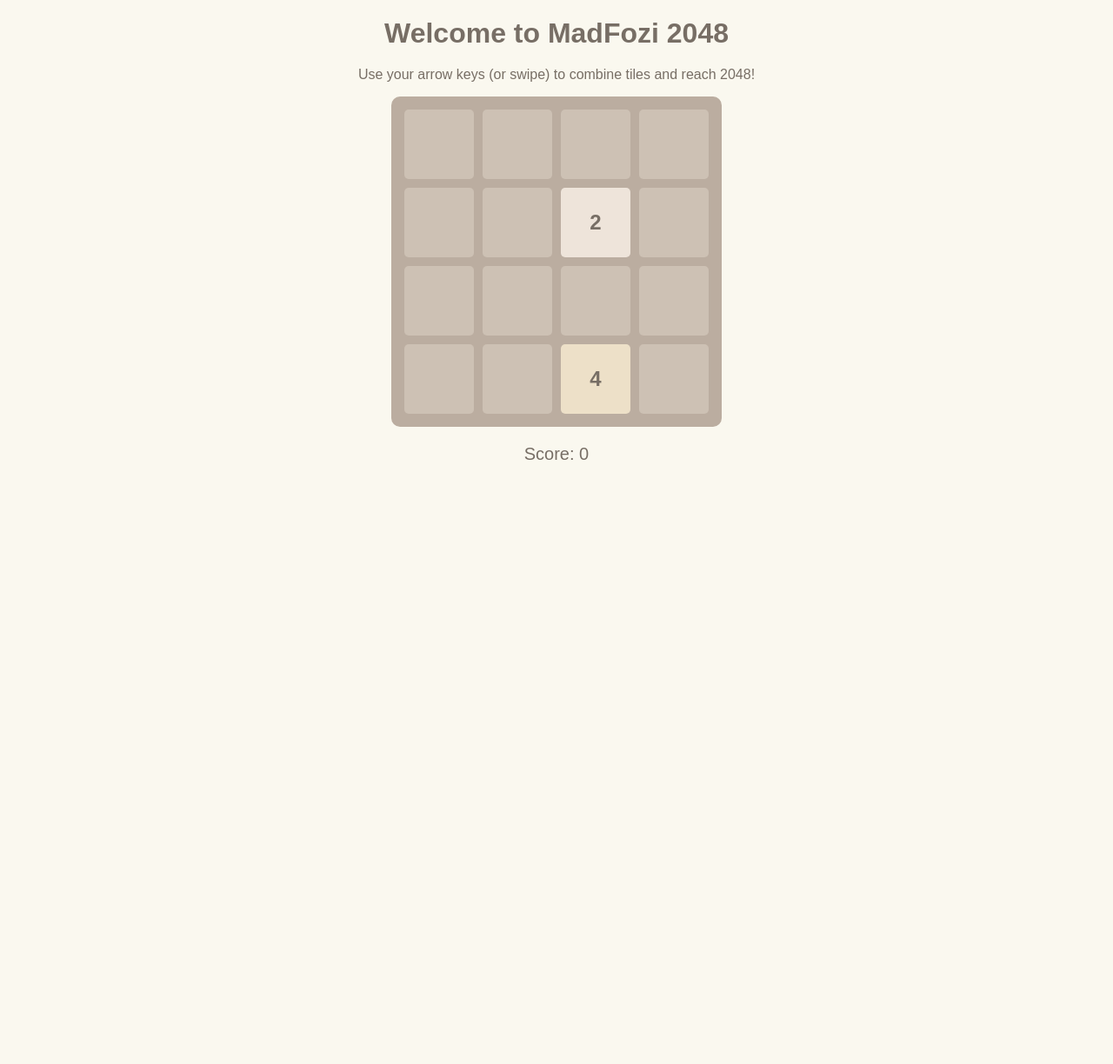
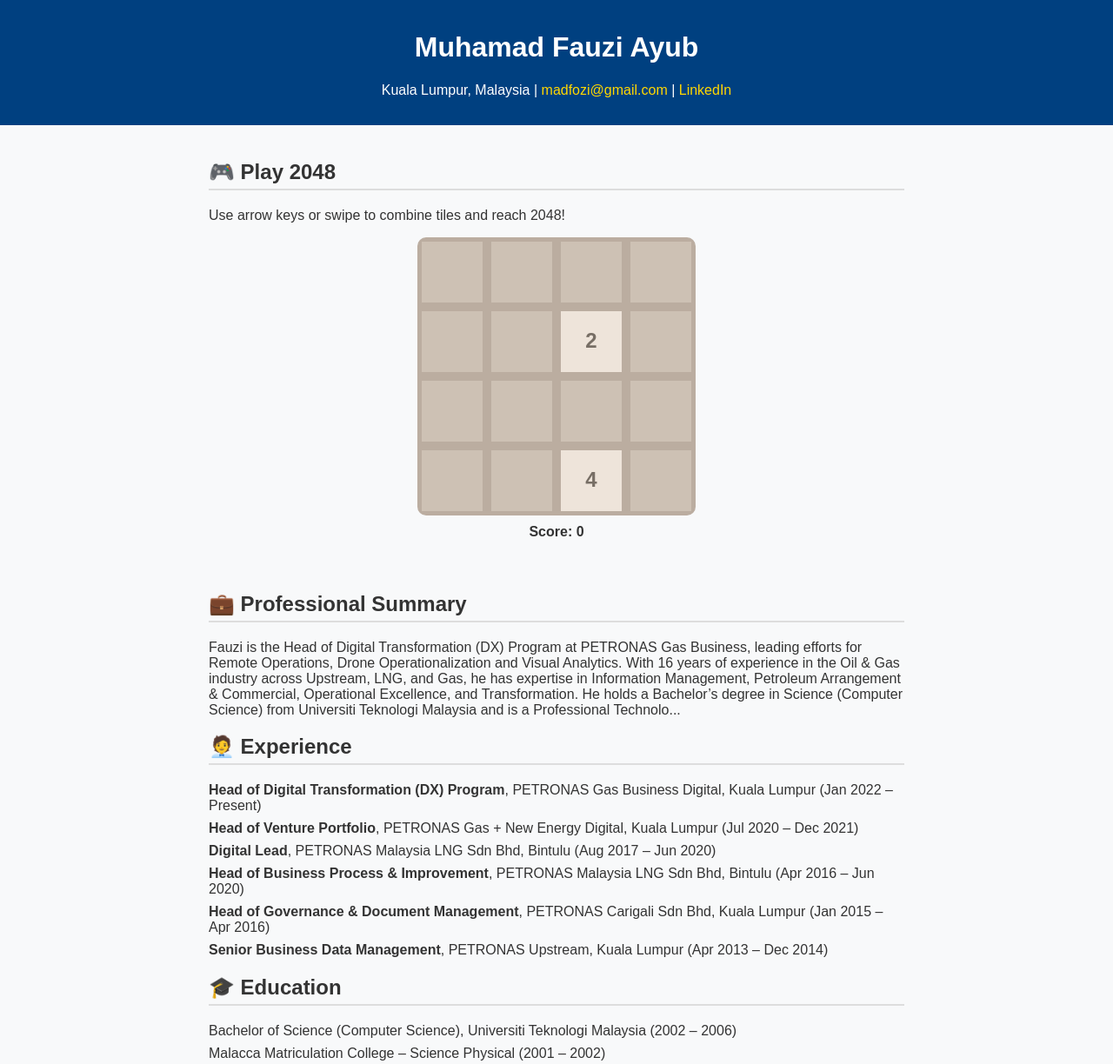
Before and after one commit to madfozi/madfozi-online, a plain HTML site: page index.html in a window 1280 px wide. Shown: the top 1224 px of the page at 87% size. Before the commit the page ends 800 px from the top, so only its background shows below. Drawn offline with Linux system fonts and the light colour scheme.

Commit message:
Add files via upload

```diff
--- a/game.js
+++ b/game.js
@@ -1,12 +1,15 @@
+const canvas = document.getElementById("gameCanvas");
+const ctx = canvas.getContext("2d");
+let score = 0;
 const gridSize = 4;
+const tileSize = 80;
 let grid = [];
-let score = 0;
 
 function initGame() {
   grid = Array.from({ length: gridSize }, () => Array(gridSize).fill(0));
   addRandomTile();
   addRandomTile();
-  renderGrid();
+  drawGrid();
 }
 
 function addRandomTile() {
@@ -22,22 +25,26 @@ function addRandomTile() {
   }
 }
 
-function renderGrid() {
-  const container = document.getElementById("grid-container");
-  container.innerHTML = "";
-  grid.forEach(row => {
-    const rowDiv = document.createElement("div");
-    rowDiv.className = "grid-row";
-    row.forEach(val => {
-      const cell = document.createElement("div");
-      cell.className = "grid-cell";
-      if (val) cell.classList.add(`tile-${val}`);
-      cell.textContent = val || "";
-      rowDiv.appendChild(cell);
-    });
-    container.appendChild(rowDiv);
-  });
+function drawGrid() {
+  ctx.clearRect(0, 0, canvas.width, canvas.height);
+  for (let r = 0; r < gridSize; r++) {
+    for (let c = 0; c < gridSize; c++) {
+      drawTile(c * tileSize, r * tileSize, grid[r][c]);
+    }
+  }
   document.getElementById("score").textContent = score;
+}
+
+function drawTile(x, y, value) {
+  ctx.fillStyle = value ? "#eee4da" : "#cdc1b4";
+  ctx.fillRect(x + 5, y + 5, tileSize - 10, tileSize - 10);
+  if (value) {
+    ctx.fillStyle = "#776e65";
+    ctx.font = "bold 24px Arial";
+    ctx.textAlign = "center";
+    ctx.textBaseline = "middle";
+    ctx.fillText(value, x + tileSize / 2, y + tileSize / 2);
+  }
 }
 
 function slide(row) {
@@ -62,10 +69,7 @@ function moveLeft() {
     grid[r] = row;
     if (row.toString() !== original.toString()) moved = true;
   }
-  if (moved) {
-    addRandomTile();
-    renderGrid();
-  }
+  if (moved) { addRandomTile(); drawGrid(); }
 }
 
 function moveRight() {
@@ -76,10 +80,7 @@ function moveRight() {
     grid[r] = row;
     if (row.toString() !== original.toString()) moved = true;
   }
-  if (moved) {
-    addRandomTile();
-    renderGrid();
-  }
+  if (moved) { addRandomTile(); drawGrid(); }
 }
 
 function moveUp() {
@@ -92,10 +93,7 @@ function moveUp() {
     for (let r = 0; r < gridSize; r++) grid[r][c] = col[r];
     if (col.toString() !== original.toString()) moved = true;
   }
-  if (moved) {
-    addRandomTile();
-    renderGrid();
-  }
+  if (moved) { addRandomTile(); drawGrid(); }
 }
 
 function moveDown() {
@@ -108,12 +106,10 @@ function moveDown() {
     for (let r = 0; r < gridSize; r++) grid[r][c] = col[r];
     if (col.toString() !== original.toString()) moved = true;
   }
-  if (moved) {
-    addRandomTile();
-    renderGrid();
-  }
+  if (moved) { addRandomTile(); drawGrid(); }
 }
 
+// Keyboard controls
 document.addEventListener("keydown", e => {
   switch (e.key) {
     case "ArrowLeft": moveLeft(); break;
@@ -123,4 +119,24 @@ document.addEventListener("keydown", e => {
   }
 });
 
+// Touch controls
+let startX, startY;
+canvas.addEventListener("touchstart", e => {
+  const touch = e.touches[0];
+  startX = touch.clientX;
+  startY = touch.clientY;
+});
+canvas.addEventListener("touchend", e => {
+  const touch = e.changedTouches[0];
+  let dx = touch.clientX - startX;
+  let dy = touch.clientY - startY;
+  if (Math.abs(dx) > Math.abs(dy)) {
+    if (dx > 0) moveRight();
+    else moveLeft();
+  } else {
+    if (dy > 0) moveDown();
+    else moveUp();
+  }
+});
+
 initGame();
--- a/index.html
+++ b/index.html
@@ -3,16 +3,50 @@
 <head>
   <meta charset="UTF-8" />
   <meta name="viewport" content="width=device-width, initial-scale=1.0">
-  <title>MadFozi 2048</title>
+  <title>MadFozi - 2048 Game & CV</title>
   <link rel="stylesheet" href="style.css">
 </head>
 <body>
-  <h1>Welcome to MadFozi 2048</h1>
-  <p>Use your arrow keys (or swipe) to combine tiles and reach 2048!</p>
-  <div id="game-container">
-    <div id="grid-container"></div>
-  </div>
-  <div id="score-container">Score: <span id="score">0</span></div>
+  <header>
+    <h1>Muhamad Fauzi Ayub</h1>
+    <p>Kuala Lumpur, Malaysia | <a href="mailto:madfozi@gmail.com">madfozi@gmail.com</a> | <a href="https://www.linkedin.com/in/madfozi/" target="_blank">LinkedIn</a></p>
+  </header>
+
+  <section id="game-section">
+    <h2>🎮 Play 2048</h2>
+    <p>Use arrow keys or swipe to combine tiles and reach 2048!</p>
+    <canvas id="gameCanvas" width="320" height="320"></canvas>
+    <div id="score-container">Score: <span id="score">0</span></div>
+  </section>
+
+  <section id="cv-section">
+    <h2>💼 Professional Summary</h2>
+    <p>Fauzi is the Head of Digital Transformation (DX) Program at PETRONAS Gas Business, leading efforts for Remote Operations, Drone Operationalization and Visual Analytics. With 16 years of experience in the Oil & Gas industry across Upstream, LNG, and Gas, he has expertise in Information Management, Petroleum Arrangement & Commercial, Operational Excellence, and Transformation. He holds a Bachelor’s degree in Science (Computer Science) from Universiti Teknologi Malaysia and is a Professional Technolo...
+
+    <h2>🧑‍💼 Experience</h2>
+    <ul>
+      <li><strong>Head of Digital Transformation (DX) Program</strong>, PETRONAS Gas Business Digital, Kuala Lumpur (Jan 2022 – Present)</li>
+      <li><strong>Head of Venture Portfolio</strong>, PETRONAS Gas + New Energy Digital, Kuala Lumpur (Jul 2020 – Dec 2021)</li>
+      <li><strong>Digital Lead</strong>, PETRONAS Malaysia LNG Sdn Bhd, Bintulu (Aug 2017 – Jun 2020)</li>
+      <li><strong>Head of Business Process & Improvement</strong>, PETRONAS Malaysia LNG Sdn Bhd, Bintulu (Apr 2016 – Jun 2020)</li>
+      <li><strong>Head of Governance & Document Management</strong>, PETRONAS Carigali Sdn Bhd, Kuala Lumpur (Jan 2015 – Apr 2016)</li>
+      <li><strong>Senior Business Data Management</strong>, PETRONAS Upstream, Kuala Lumpur (Apr 2013 – Dec 2014)</li>
+    </ul>
+
+    <h2>🎓 Education</h2>
+    <ul>
+      <li>Bachelor of Science (Computer Science), Universiti Teknologi Malaysia (2002 – 2006)</li>
+      <li>Malacca Matriculation College – Science Physical (2001 – 2002)</li>
+    </ul>
+
+    <h2>🛠 Skills</h2>
+    <p>Liquefied Natural Gas (LNG), Business Transformation, Strategy, Petroleum Arrangement, Agile Methodologies, Project Management, Solution Architecture, Knowledge Management, Web Development</p>
+  </section>
+
+  <footer>
+    <p>© 2025 Muhamad Fauzi Ayub | <a href="https://www.linkedin.com/in/madfozi/" target="_blank">LinkedIn Profile</a></p>
+  </footer>
+
   <script src="game.js"></script>
 </body>
 </html>
--- a/style.css
+++ b/style.css
@@ -1,47 +1,44 @@
 body {
   font-family: Arial, sans-serif;
-  background: #faf8ef;
-  color: #776e65;
-  text-align: center;
   margin: 0;
   padding: 0;
+  background: #f8f9fa;
+  color: #333;
 }
-h1 {
-  margin: 20px;
+header, footer {
+  background: #004080;
+  color: white;
+  padding: 15px;
+  text-align: center;
 }
-#game-container {
-  display: inline-block;
+header a, footer a {
+  color: #ffd700;
+  text-decoration: none;
+}
+#game-section, #cv-section {
+  max-width: 800px;
+  margin: auto;
+  padding: 20px;
+}
+canvas {
   background: #bbada0;
-  padding: 10px;
+  display: block;
+  margin: auto;
   border-radius: 10px;
 }
-.grid-row {
-  display: flex;
+#score-container {
+  text-align: center;
+  margin-top: 10px;
+  font-weight: bold;
 }
-.grid-cell {
-  width: 80px;
-  height: 80px;
-  margin: 5px;
-  background: #cdc1b4;
-  display: flex;
-  align-items: center;
-  justify-content: center;
-  font-size: 24px;
-  font-weight: bold;
-  border-radius: 5px;
+ul {
+  list-style-type: none;
+  padding: 0;
 }
-.tile-2    { background: #eee4da; }
-.tile-4    { background: #ede0c8; }
-.tile-8    { background: #f2b179; color: white; }
-.tile-16   { background: #f59563; color: white; }
-.tile-32   { background: #f67c5f; color: white; }
-.tile-64   { background: #f65e3b; color: white; }
-.tile-128  { background: #edcf72; color: white; }
-.tile-256  { background: #edcc61; color: white; }
-.tile-512  { background: #edc850; color: white; }
-.tile-1024 { background: #edc53f; color: white; }
-.tile-2048 { background: #edc22e; color: white; }
-#score-container {
-  margin-top: 20px;
-  font-size: 20px;
+ul li {
+  margin-bottom: 8px;
 }
+h2 {
+  border-bottom: 2px solid #ddd;
+  padding-bottom: 5px;
+}
```
